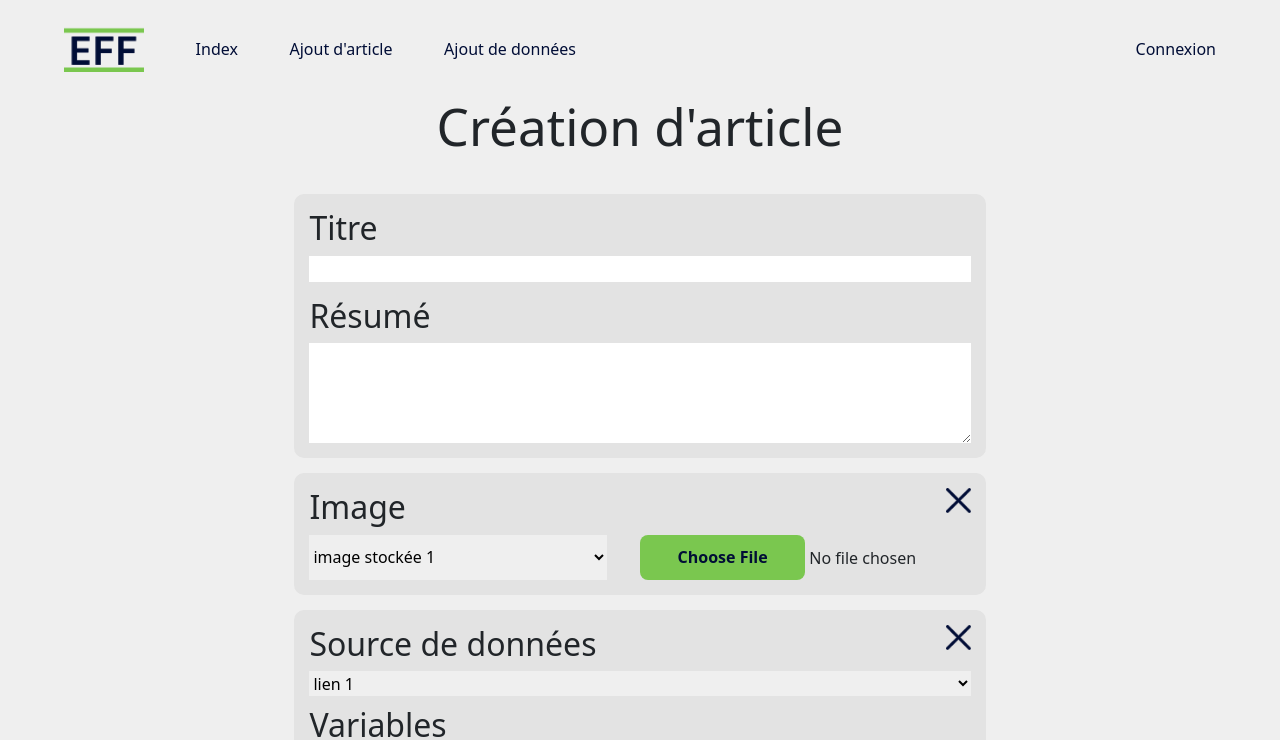
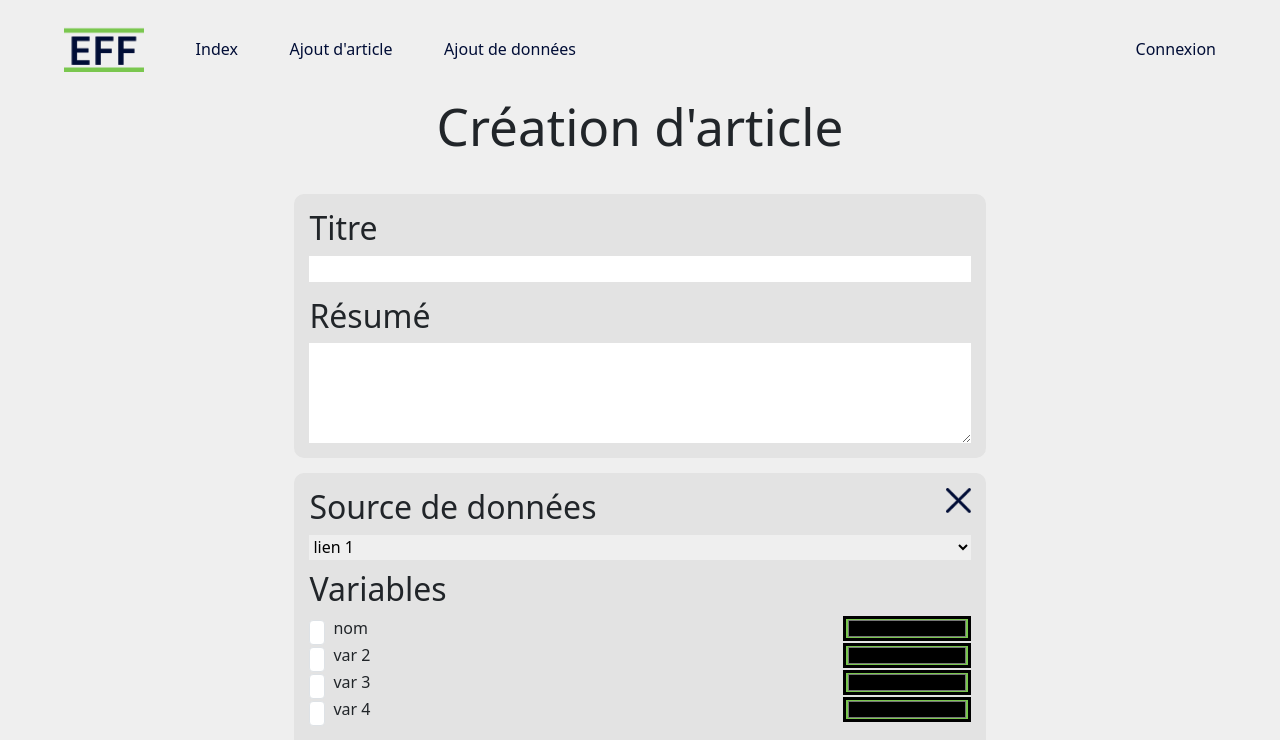
Before and after one commit to Lunicolorage/SAE5012, a React (Vite) app in the folder Front/: page /create in a window 1280 px wide. Shown: the top 740 px of the page. Built offline with nearby package versions, Linux system fonts and the light colour scheme.

Commit message:
suite test images

```diff
--- a/Front/src/App.css
+++ b/Front/src/App.css
@@ -480,6 +480,15 @@ input[type=file]::file-selector-button {
   width: 50%;
 }
 
+.choixAlt{
+  margin-top: 10px;
+  margin-bottom: 5px;
+}
+
+.choixAlt input{
+  width: 100%;
+}
+
 
 @media (min-width: 600px) {
   .selectionImage{
--- a/Front/src/components/creationArticle/Image.jsx
+++ b/Front/src/components/creationArticle/Image.jsx
@@ -1,22 +1,36 @@
 
-function Image({article, setArticle}){
+function Image({article, setArticle, index}){
 
     function handleImageChange(e){
         const imageUrl = e.target.value;
 
-        setArticle({
-             ...article,
-            sections:[
-                ...article.sections,
-                {
-                    type: "image",
-                    contenu: {
-                        url: imageUrl, //remplacer par bon url
-                        alt: "description" // remplacer par bonne description
-                    }
+        setArticle(prev =>{
+            const sections = [...prev.sections];
+
+            sections[index]={
+                ...sections[index],
+                type: "image",
+                contenu: {
+                    ...sections[index].contenu,
+                    url: imageUrl,
                 }
-            ]
+            }
+            return {...prev, sections}
         })
+
+        // setArticle({
+        //      ...article,
+        //     sections:[
+        //         ...article.sections,
+        //         {
+        //             type: "image",
+        //             contenu: {
+        //                 url: imageUrl, //remplacer par bon url
+        //                 alt: "description" // remplacer par bonne description
+        //             }
+        //         }
+        //     ]
+        // })
     }
 
 
@@ -43,6 +57,25 @@ function Image({article, setArticle}){
     }
 
 
+    function handleAltChange(e){
+        const imageAlt = e.target.value;
+
+        setArticle(prev =>{
+            const sections = [...prev.sections];
+
+            sections[index]={
+                ...sections[index],
+                type: "image",
+                contenu: {
+                    ...sections[index].contenu,
+                    alt: imageAlt,
+                }
+            }
+            return {...prev, sections}
+        })
+    }
+
+
 
     return(
         <div className="zoneChoixImage">
@@ -56,6 +89,12 @@ function Image({article, setArticle}){
                     <option value="url">image stockée 2</option>
                     <option value="url">image stockée 3</option>
                 </select>
+
+                <div className="choixAlt">
+                    <label htmlFor="alt">Choisir un texte alternatif</label>
+                    <input type="text" id="alt" onChange={handleAltChange}/>
+                </div>
+
                 {/* <button className="ajoutImage">Ajouter une image</button> */}
                 <input type="file" id="ajoutImage" name="ajoutImage" accept=".jpg, .png" onChange={handleAjoutImageChange}/>
             </div>
--- a/Front/src/components/creationArticle/PageCreationArticle.jsx
+++ b/Front/src/components/creationArticle/PageCreationArticle.jsx
@@ -42,7 +42,7 @@ function PageCreationArticle(){
 
                 {/* <SousTitre article={article} setArticle={setArticle}/> */}
 
-                <Image article={article} setArticle={setArticle}/>
+                {/* <Image article={article} setArticle={setArticle}/> */}
 
                 <SourceDonnees article={article} setArticle={setArticle}/>
 
```
